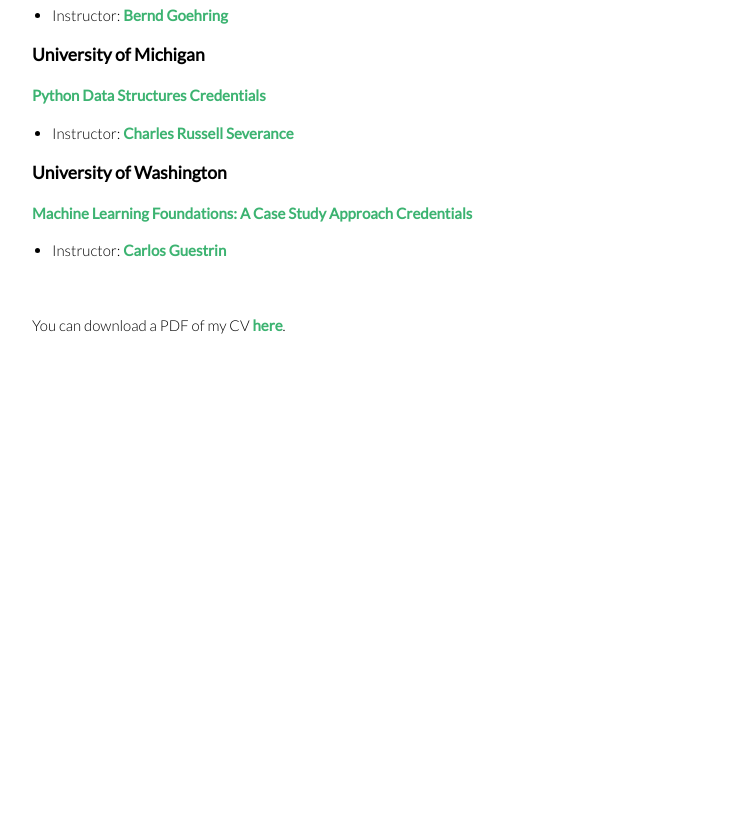
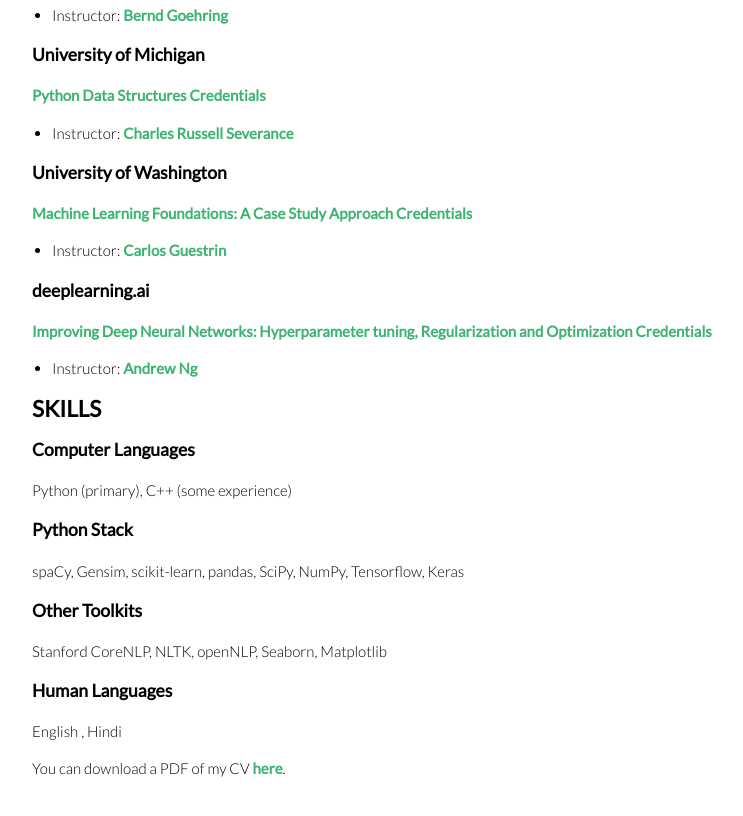
Before and after one commit to aman-sawarn/aman-sawarn.github.io, a Jekyll site: the page built from index.md, in a window 1280 px wide and 900 px high, scrolled down 1943 px. Shown: the top 816 px of the window, without its empty margins (258-1001 px from the left). Built offline with Jekyll 4.4.1, drawn with Linux system fonts in a browser that asks for light colours; before the commit the page ends 2400 px from its top, so only the background shows below that.

Commit message:
Update index.md

```diff
--- a/index.md
+++ b/index.md
@@ -89,29 +89,10 @@ August 2016 - June 2020
 [Credentials](https://www.coursera.org/account/accomplishments/verify/3SV2AB4U79F3)
 * Instructor: [Carlos Guestrin](https://www.coursera.org/instructor/guestrin)
 
-<br>
-
-You can download a PDF of my CV [here](http://aman-sawarn.github.io/resources/aman_res.pdf).
-
-<br>
-
-
-
-<!-- ---
-
-
-
 ### deeplearning.ai
 [Improving Deep Neural Networks: Hyperparameter tuning, Regularization and Optimization](https://www.coursera.org/learn/deep-neural-network)
 [Credentials](https://www.coursera.org/account/accomplishments/verify/7R7MPNFAMMRE)
 * Instructor: [Andrew Ng](https://www.coursera.org/instructor/andrewng)
-
-
-<br>
-
----
-
-
 
 ## SKILLS
 
@@ -130,6 +111,27 @@ Stanford CoreNLP, NLTK, openNLP, Seaborn, Matplotlib
 ### Human Languages
 
 English ,  Hindi
+<br>
+
+You can download a PDF of my CV [here](http://aman-sawarn.github.io/resources/aman_res.pdf).
+
+<br>
+
+
+
+<!-- ---
+
+
+
+
+
+<br>
+
+---
+
+
+
+
 
 <br>
 
```
